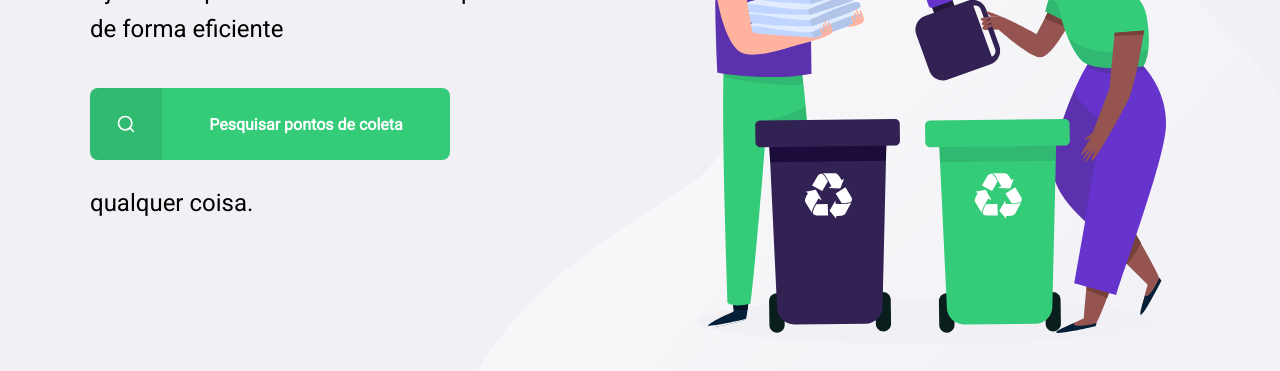
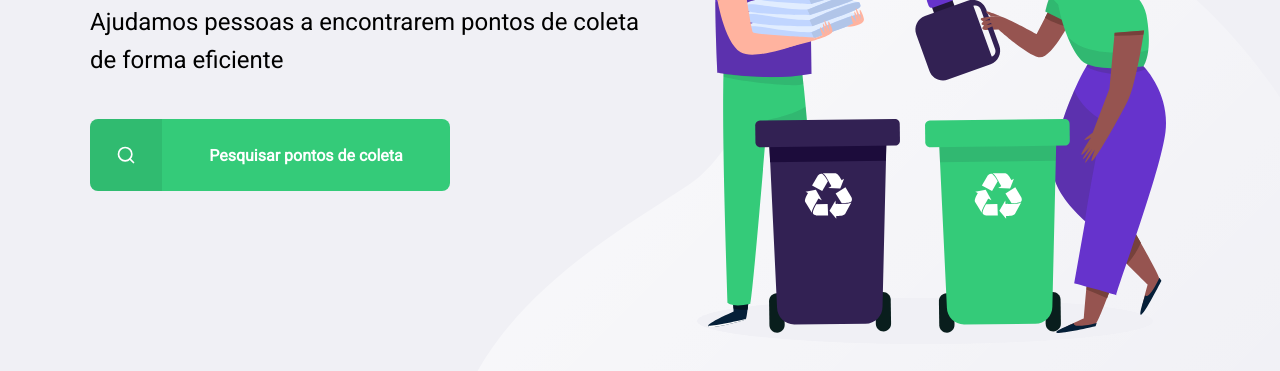
Before and after one commit to jessicagrdc/nlw, a plain HTML site: page index.html in a window 1280 px wide. Shown: the part 423-794 px from the top of the page. Drawn offline with Linux system fonts and the light colour scheme.

Commit message:
commit on feature/jessicagrdc

```diff
--- a/index.html
+++ b/index.html
@@ -26,7 +26,6 @@
                     <span></span>
                     <strong>Pesquisar pontos de coleta</strong>
                 </a>
-                <p>qualquer coisa.</p>
             </main>
         </div>
     </div>
```
Also changed, not shown: create-point.html (+0 -1 lines).
